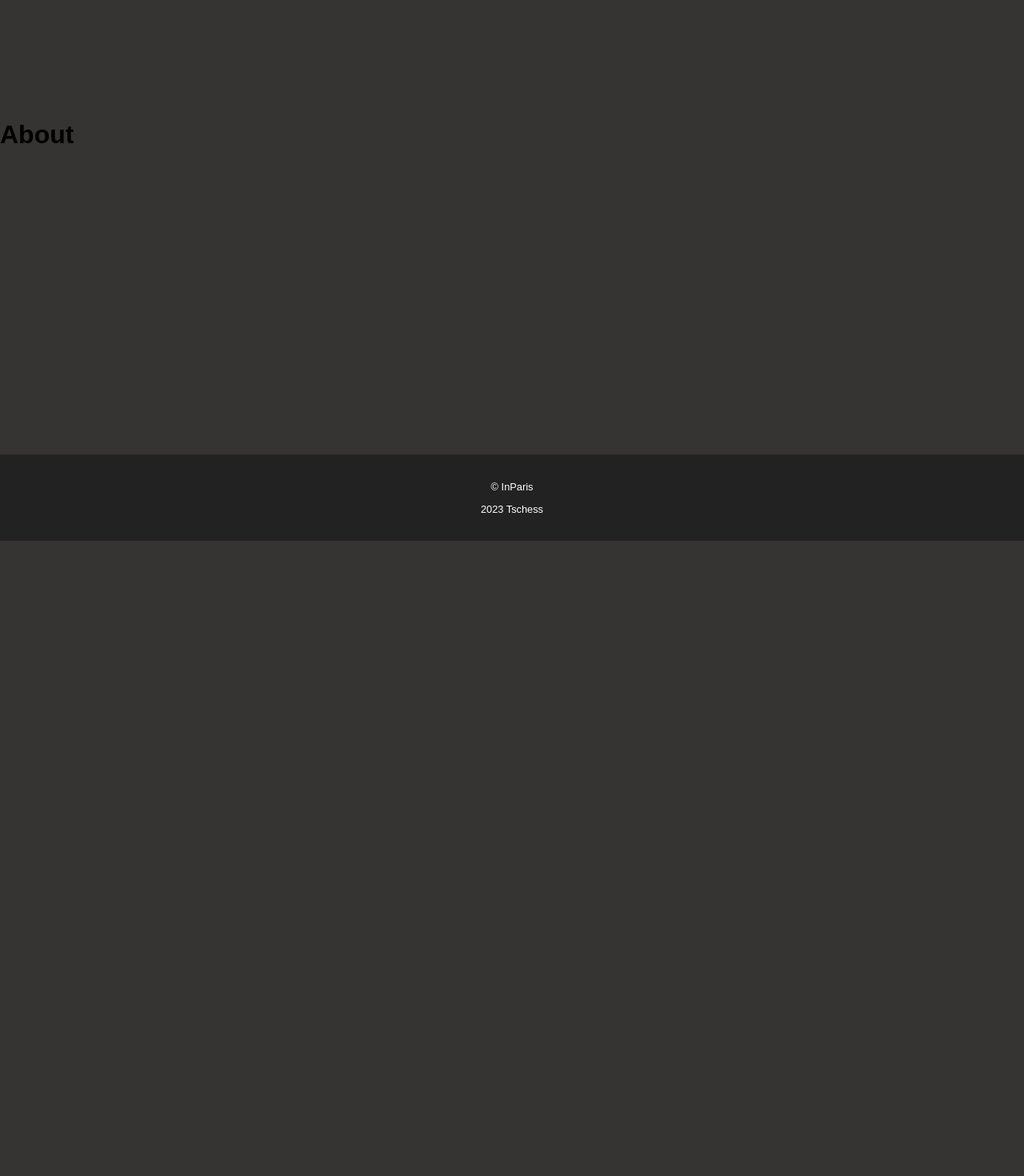
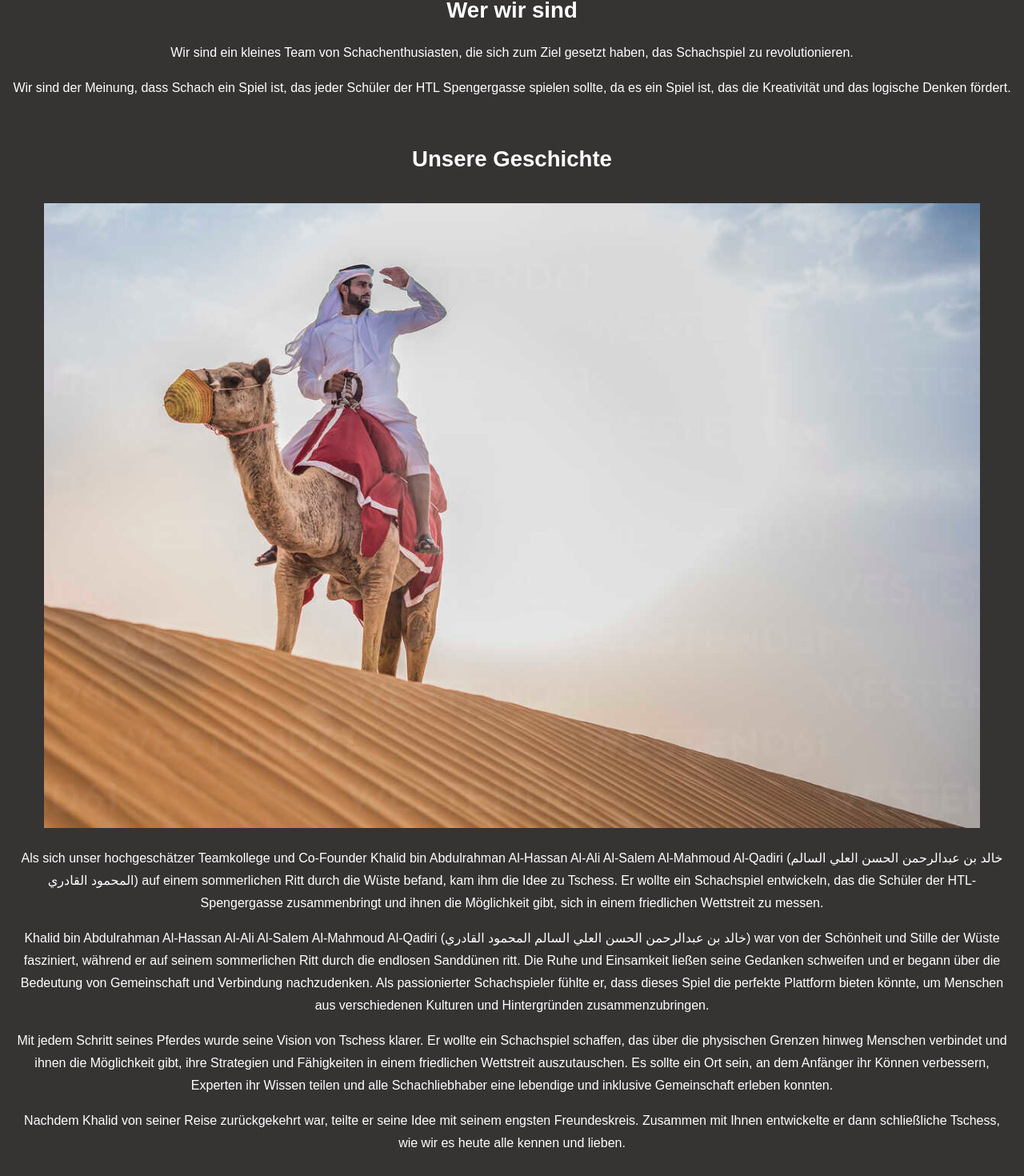
Before and after one commit to Machsiim/tschess, a Vue app in the folder tschess/tschess.Client/: page /about in a window 1280 px wide. Shown: the part 278-1748 px from the top of the page at 80% size. Before the commit the page ends 954 px from the top, so only its background shows below. Built offline with nearby package versions, Linux system fonts and the light colour scheme.

Commit message:
about page

```diff
--- a/tschess/tschess.Client/src/views/AboutView.vue
+++ b/tschess/tschess.Client/src/views/AboutView.vue
@@ -1,15 +1,174 @@
 <template>
-  <div class="about">
-    <h1>About</h1>
-  </div>
+  <main>
+    <!DOCTYPE html>
+    <html>
+      <header>
+        <h1>Über uns</h1>
+        <hr width="15%"/>
+        <p style="padding-top:10px;padding-bottom:10px;">
+          Es ist unsere Mission das wundervolle Spiel Schach der Menschheit
+          näher zu bringen.
+        </p>
+      </header>
+      <body>
+        <div>
+          <div class="subheading">
+            <h2>Wer wir sind</h2>
+          </div>
+          <p>
+            Wir sind ein kleines Team von Schachenthusiasten, die sich zum Ziel
+            gesetzt haben, das Schachspiel zu revolutionieren.
+          </p>
+          <p>
+            Wir sind der Meinung, dass Schach ein Spiel ist, das jeder Schüler
+            der HTL Spengergasse spielen sollte, da es ein Spiel ist, das die
+            Kreativität und das logische Denken fördert.
+          </p>
+        </div>
+        <div class="subheading">
+          <div style="padding-bottom:16px">
+            <h2>Unsere Geschichte</h2>
+          </div>
+        </div>
+        <div class="container">
+          <div class="image-container">
+            <img src="./araber.jpg" alt="9/11-Mensch in der Wüste auf arabischem Pferd">
+          </div>
+          <div class="text">
+            <p style="margin-top: 0;">
+              Als sich unser hochgeschätzer Teamkollege und Co-Founder Khalid bin
+              Abdulrahman Al-Hassan Al-Ali Al-Salem Al-Mahmoud Al-Qadiri
+              (خالد بن عبدالرحمن الحسن العلي السالم المحمود القادري) auf einem
+              sommerlichen Ritt durch die Wüste befand, kam ihm die Idee zu Tschess.
+              Er wollte ein Schachspiel entwickeln, das die Schüler der HTL-Spengergasse
+              zusammenbringt und ihnen die Möglichkeit gibt, sich in einem friedlichen
+              Wettstreit zu messen.
+            </p>
+            <p>
+              Khalid bin Abdulrahman Al-Hassan Al-Ali Al-Salem Al-Mahmoud Al-Qadiri
+              (خالد بن عبدالرحمن الحسن العلي السالم المحمود القادري) war von der
+              Schönheit und Stille der Wüste fasziniert, während er auf seinem
+              sommerlichen Ritt durch die endlosen Sanddünen ritt. Die Ruhe und
+              Einsamkeit ließen seine Gedanken
+              schweifen und er begann über die Bedeutung von Gemeinschaft und
+              Verbindung nachzudenken. Als passionierter Schachspieler fühlte er,
+              dass dieses Spiel die perfekte Plattform bieten könnte, um Menschen
+              aus verschiedenen Kulturen und Hintergründen zusammenzubringen.
+            </p>
+            <p>
+              Mit jedem Schritt seines Pferdes wurde seine Vision von Tschess
+              klarer. Er wollte ein Schachspiel schaffen, das über die physischen
+              Grenzen hinweg Menschen verbindet und ihnen die Möglichkeit gibt,
+              ihre Strategien und Fähigkeiten in einem friedlichen Wettstreit
+              auszutauschen. Es sollte ein Ort sein, an dem Anfänger ihr Können
+              verbessern, Experten ihr Wissen teilen und alle Schachliebhaber
+              eine lebendige und inklusive Gemeinschaft erleben konnten.
+          </p>
+          <p>
+            Nachdem Khalid von seiner Reise zurückgekehrt war, teilte er seine
+            Idee mit seinem engsten Freundeskreis. Zusammen mit Ihnen entwickelte
+            er dann schließliche Tschess, wie wir es heute alle kennen und lieben.
+          </p>
+          </div>
+        </div>
+      </body>
+    </html>
+  </main>
 </template>
 
 <style>
-@media (min-width: 1024px) {
-  .about {
-    min-height: 100vh;
-    display: flex;
-    align-items: center;
+main {
+  font-family: "Poppins", sans-serif;
+}
+
+body {
+  margin: 0;
+  padding: 0;
+  font-family: "Poppins", sans-serif;
+  color: #fff;
+  text-align: center;
+  font-size: 1em;
+  justify-content: center;
+  align-items: center;
+}
+
+p {
+  line-height: 1.75em;
+}
+
+header {
+  text-align: center;
+  color: white;
+  font-size: 1.15em;
+}
+
+footer {
+  background-color: #222;
+  color: #fff;
+  padding: 20px;
+  text-align: center;
+  font-size: 0.8em;
+  clear: both;
+}
+
+.subheading {
+  font-size: 1.15em;
+  margin: 0;
+  padding-top: 20px;
+}
+.element {
+  position: absolute;
+  top: 50%;
+  left: 50%;
+  transform: translate(-50%, -50%);
+}
+
+.container {
+  display: flex;
+  align-items: center;
+}
+.image-container {
+  text-align: center;
+}
+
+.image-container img {
+  max-width: 95%;
+  height: auto;
+}
+
+.text {
+  margin: 20px;
+  text-align: center;
+}
+
+@media (min-width: 1500px) {
+  .container {
+    flex-direction: row;
+    align-items: flex-start;
+    max-width: 1600px;
+    margin: 0 auto;
   }
+
+  .image-container {
+    text-align: right;
+    max-width: 50%;
+  }
+
+  .image-container img {
+    max-width: 100%;
+    height: auto;
+    padding-right: 20px;
+  }
+
+  .text {
+    margin: 0;
+    text-align: left;
+    max-width: 50%;
+  }
+
+  .text p {
+    padding-left: 20px;
+  }
+
 }
 </style>
```
Also changed, not shown: tschess/tschess.Client/src/views/araber.jpg (added), 1 other file (tests, documents, lock files or other folders).
